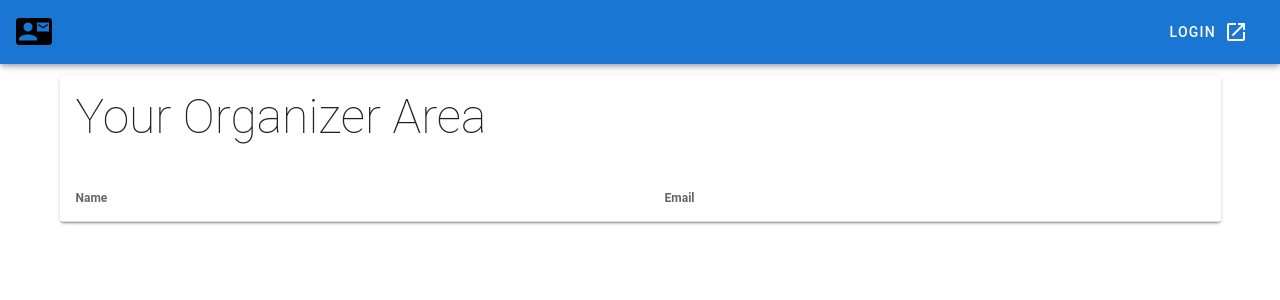
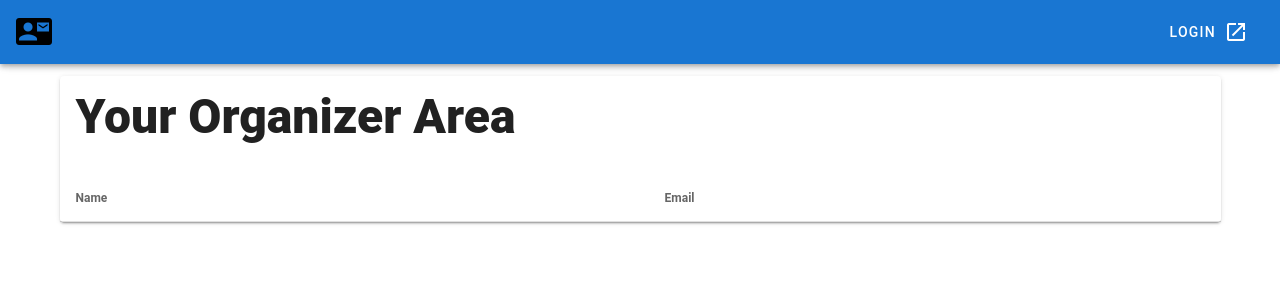
Before and after one commit to coelhots/ContactsOrg, a Vue app: page / in a window 1280 px wide. Shown: the top 300 px of the page. Built offline with nearby package versions, Linux system fonts and the light colour scheme; the HTML template or start-up script is replaced by a standard one; what vue-gapi would draw is missing.

Commit message:
Title Fix

```diff
--- a/src/components/ContactOrganizer.vue
+++ b/src/components/ContactOrganizer.vue
@@ -28,7 +28,9 @@
                 class="v-card v-sheet theme--light elevation-2"
               >
                 <div class="v-card__title display-2 font-weight-thin">
-                  Your Organizer Area
+                  <h1 class="display-2 font-weight-black text-xs-center">
+                    Your Organizer Area
+                  </h1>
                 </div>
                 <div class="v-card__text pa-0">
                   <div class="button">
```
